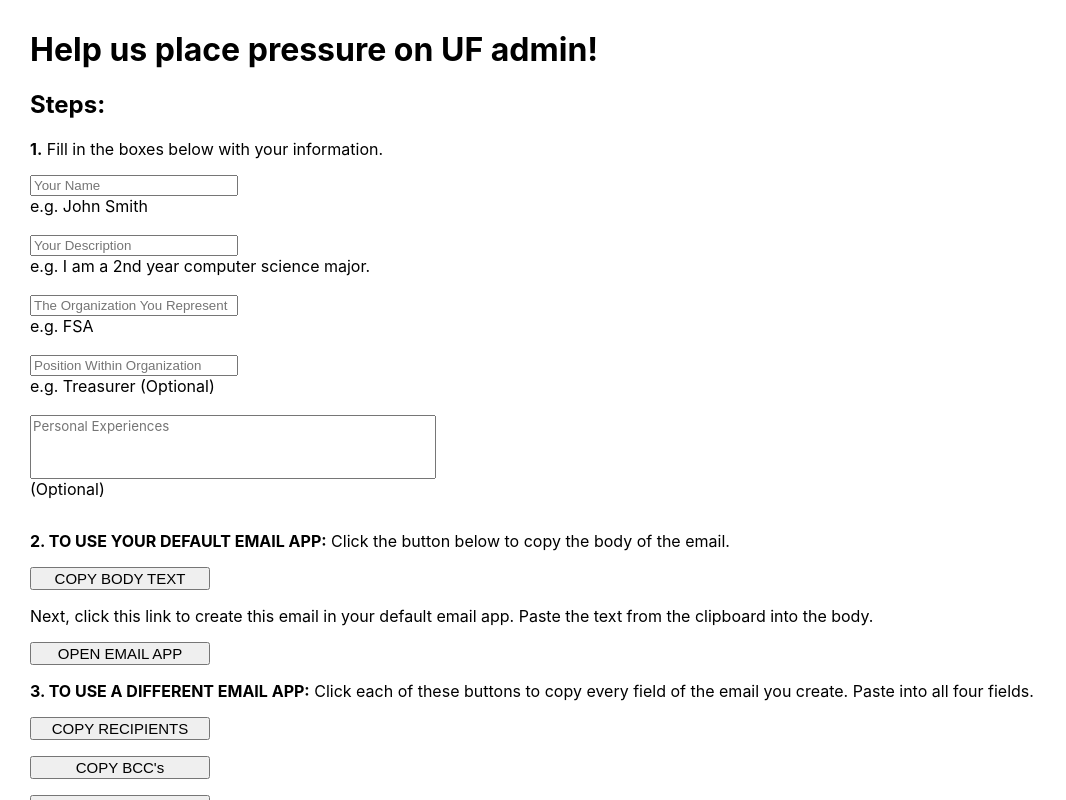
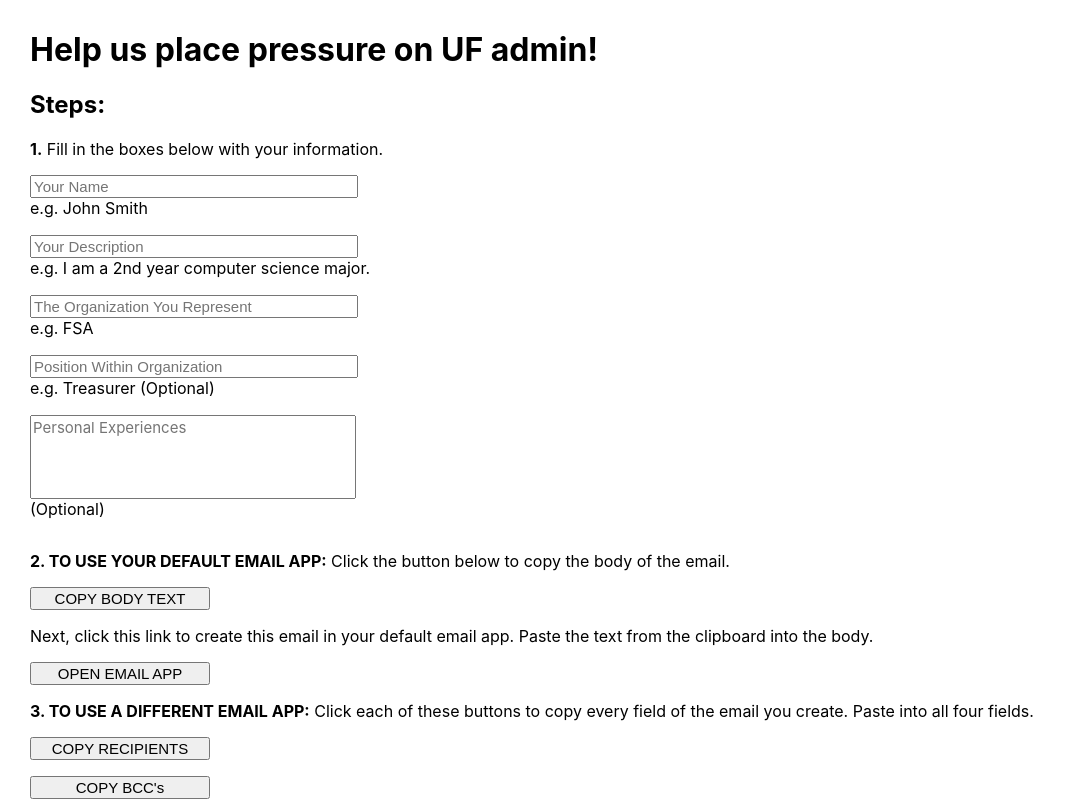
Before and after one commit to WillBerg510/AASU-Emailing, a React (Create React App) app: page / in a window 1280 px wide. Shown: the top 800 px of the page, without its empty margins (0-1066 px from the left). Built offline with nearby package versions, Linux system fonts and the light colour scheme.

Commit message:
Input sizing changes

```diff
--- a/src/App.css
+++ b/src/App.css
@@ -12,16 +12,18 @@
 }
 
 input {
-  width: 200px;
+  width: 320px;
+  font-size: 15px;
 }
 
 textarea {
-  width: 400px;
+  width: 320px;
   resize: none;
+  font-size: 15px;
 }
 
 #personalExperiences, #senderExperience {
-  height: 100px;
+  height: 120px;
   font-family: -apple-system, BlinkMacSystemFont, 'Segoe UI', 'Roboto', 'Oxygen',
     'Ubuntu', 'Cantarell', 'Fira Sans', 'Droid Sans', 'Helvetica Neue',
     sans-serif;
```
